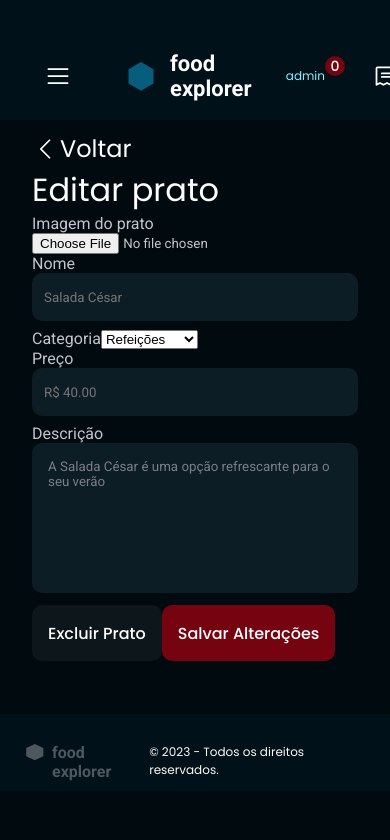
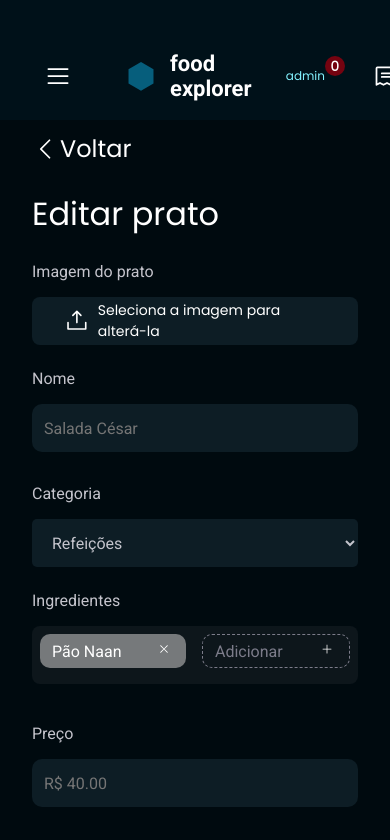
Before and after one commit to rheineck/FoodExplorer, a React (Vite) app in the folder web/: page / in a window 390 px wide. Shown: the top 840 px of the page. Built offline with nearby package versions, Linux system fonts and the light colour scheme.

Commit message:
edit pages mobile finished

```diff
--- /dev/null
+++ b/web/src/components/Ingredient/index.jsx
@@ -0,0 +1,24 @@
+import { Plus, X } from '@phosphor-icons/react'
+
+import { Container } from './styles'
+
+export function Ingredient({ isNew, value, onClick, ...rest }) {
+  return (
+    <Container isNew={isNew}>
+      <input
+        type="text"
+        value={value}
+        readOnly={!isNew}
+        {...rest}
+      />
+
+      <button
+        type="button"
+        onClick={onClick}
+        className={isNew ? 'button-add' : 'button-delete'}
+      >
+        {isNew ? <Plus /> : <X />}
+      </button>
+    </Container>
+  )
+}
--- /dev/null
+++ b/web/src/components/Ingredient/styles.js
@@ -0,0 +1,34 @@
+import styled from "styled-components"
+
+export const Container = styled.div`
+    display: flex;
+    align-items: center;
+    background-color: ${({ theme, isNew }) => isNew ? "transparent" : theme.COLORS.LIGHT_600};
+    color: ${({ theme }) => theme.COLORS.LIGHT_100};
+    border: ${({ theme, isNew }) => isNew ? `1px dashed ${theme.COLORS.LIGHT_500}` : "none"};
+    margin-bottom: 8px;
+    border-radius: 10px;
+    padding-right: 16px;
+
+    > button {
+        border: none;
+        background: none;
+    }
+
+    > input {
+        height: 32px;
+        width: 100%;
+        padding: 12px;
+        color: ${({ theme }) => theme.COLORS.LIGHT_100};
+        background: transparent;
+        border: none;
+        &::placeholder {
+            color: ${({ theme }) => theme.COLORS.LIGHT_500};
+        }
+    }
+
+    svg {
+        height: 12px;
+        width: 12px;
+    }
+`
--- /dev/null
+++ b/web/src/components/InputFile/index.jsx
@@ -0,0 +1,15 @@
+import { UploadSimple } from '@phosphor-icons/react'
+
+import { Container } from './styles'
+
+export function InputFile() {
+  return (
+    <Container>
+      <UploadSimple size={24}/>
+      Seleciona a imagem para alterá-la
+      <input
+        type="file"
+      />
+    </Container>
+  )
+}
--- /dev/null
+++ b/web/src/components/InputFile/styles.js
@@ -0,0 +1,21 @@
+import styled from "styled-components";
+
+export const Container = styled.div`
+  display: flex;
+  align-items: center;
+  height: 48px;
+  cursor: pointer;
+  background: ${({ theme }) => theme.COLORS.DARK_900};
+  border-radius: 8px;
+  gap: 8px;
+
+  color: ${({ theme }) => theme.COLORS.LIGHT_100};
+  font-family: 'Poppins';
+  font-size: 14px;
+
+  padding: 12px 32px;
+
+  > input {
+    display: none;
+  }
+`
--- /dev/null
+++ b/web/src/components/Select/index.jsx
@@ -0,0 +1,11 @@
+import { Container } from './styles'
+
+export function Select({ ...rest }) {
+  return (
+    <Container {...rest}>
+      <option>Refeições</option>
+      <option>Sobremesas</option>
+      <option>Bebidas</option>
+    </Container>
+  )
+}
--- /dev/null
+++ b/web/src/components/Select/styles.js
@@ -0,0 +1,15 @@
+import styled from "styled-components";
+
+export const Container = styled.select`
+  width: 100%;
+  height: 48px;
+  background: ${({ theme }) => theme.COLORS.DARK_900};
+  color: ${({ theme }) => theme.COLORS.LIGHT_400};
+  border: none;
+  border-radius: 5px;
+  font-family: 'Roboto';
+  font-size: 16px;
+  padding: 13px 16px;
+
+
+`
--- a/web/src/pages/EditDishes/index.jsx
+++ b/web/src/pages/EditDishes/index.jsx
@@ -1,13 +1,16 @@
-import { CaretLeft } from '@phosphor-icons/react'
+import { CaretLeft, UploadSimple } from '@phosphor-icons/react'
 
 import { Container, Form } from './styles'
 
 import { Header } from '../../components/Header'
 import { ButtonText } from '../../components/ButtonText'
 import { Input } from '../../components/Input'
+import { InputFile } from '../../components/InputFile'
+import { Select } from '../../components/Select'
 import { Textarea } from '../../components/TextArea'
 import { Button } from '../../components/Button'
 import { Footer } from '../../components/Footer'
+import { Ingredient } from '../../components/Ingredient'
 
 export function EditDishes() {
   return (
@@ -24,47 +27,58 @@ export function EditDishes() {
             Editar prato
           </header>
 
-          <label htmlFor="dishImg">
+          <label>
             Imagem do prato
-            <input
-              id="dishImg"
-              type="file"
-            />
           </label>
+          <InputFile />
 
           <label htmlFor="dishName">
             Nome
+          </label>
           <Input
             placeholder="Salada César"
           />
-          </label>
+
 
           <label htmlFor="dishCategory">
             Categoria
-            <select>
-              <option>Refeições</option>
-              <option>Sobremesas</option>
-              <option>Bebidas</option>
-            </select>
+          </label>
+          <Select />
+
+
+
+          <label htmlFor="ingredients">
+            Ingredientes
+            <div className="ingredients">
+              <Ingredient
+                value='Pão Naan'
+              />
+              <Ingredient
+                isNew
+                placeholder='Adicionar'
+              />
+            </div>
           </label>
 
-          <label htmlFor="ingredients">
 
-          </label>
 
           <label htmlFor="price">
             Preço
+          </label>
           <Input
             placeholder="R$ 40.00"
           />
-          </label>
+
+
 
           <label htmlFor="description">
             Descrição
+          </label>
           <Textarea
             placeholder="A Salada César é uma opção refrescante para o seu verão"
           />
-          </label>
+
+
           <div className="buttons">
             <Button
               title="Excluir Prato"
--- a/web/src/pages/EditDishes/styles.js
+++ b/web/src/pages/EditDishes/styles.js
@@ -1,6 +1,8 @@
 import styled from "styled-components";
 
 export const Container = styled.div`
+  display: flex;
+  flex-direction: column;
 
   main {
     margin: 11px 32px 53px;
@@ -18,14 +20,33 @@ export const Form = styled.form`
     font-size: 32px;
     font-family: 'Poppins';
     color: ${({ theme }) => theme.COLORS.LIGHT_100};
+    margin-top: 24px;
   }
 
   label {
+    font-size: 16px;
+    margin-bottom: 16px;
+    margin-top: 24px;
+  }
+
+  input {
+    width: 100%;
+    font-size: 16px;
+    font-weight: 400;
+  }
+
+  textarea {
     font-size: 16px;
   }
 
   .buttons {
     display: flex;
+    gap: 32px;
+    margin-top: 24px;
+
+    button {
+      width: 100%;
+    }
   }
 
   button:first-child {
@@ -35,4 +56,14 @@ export const Form = styled.form`
       background: ${({ theme }) => theme.COLORS.DARK_1000};
     }
   }
+
+  .ingredients {
+    display: flex;
+    background: ${({ theme }) => theme.COLORS.DARK_800};
+    gap: 16px;
+    padding: 8px;
+    border-radius: 8px;
+    margin-top: 16px;
+    font-size: 16px;
+  }
 `
```
Lines whose indentation alone changed are shown as unchanged.
